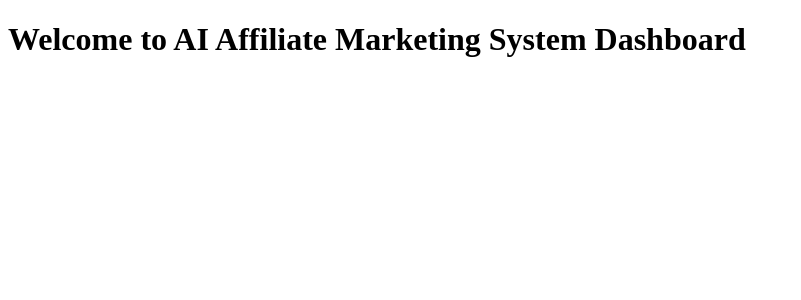
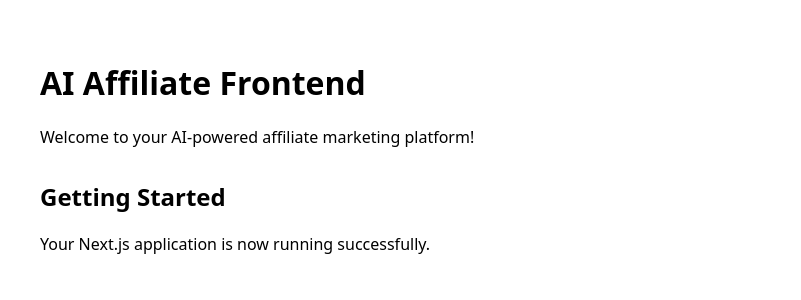
Before and after one commit to BrianNWZK/ai-affiliate-frontend, a Next.js app: page / in a window 1280 px wide. Shown: the top 300 px of the page, without its empty margins (0-801 px from the left). Built offline with nearby package versions, Linux system fonts and the light colour scheme.

Commit message:
Update page.js

```diff
--- a/app/page.js
+++ b/app/page.js
@@ -1,7 +1,12 @@
-export default function Home() {
+export default function HomePage() {
   return (
-    <main>
-      <h1>Welcome to AI Affiliate Marketing System Dashboard</h1>
-    </main>
-  );
+    <div style={{ padding: '2rem', fontFamily: 'system-ui, sans-serif' }}>
+      <h1>AI Affiliate Frontend</h1>
+      <p>Welcome to your AI-powered affiliate marketing platform!</p>
+      <div style={{ marginTop: '2rem' }}>
+        <h2>Getting Started</h2>
+        <p>Your Next.js application is now running successfully.</p>
+      </div>
+    </div>
+  )
 }
```
